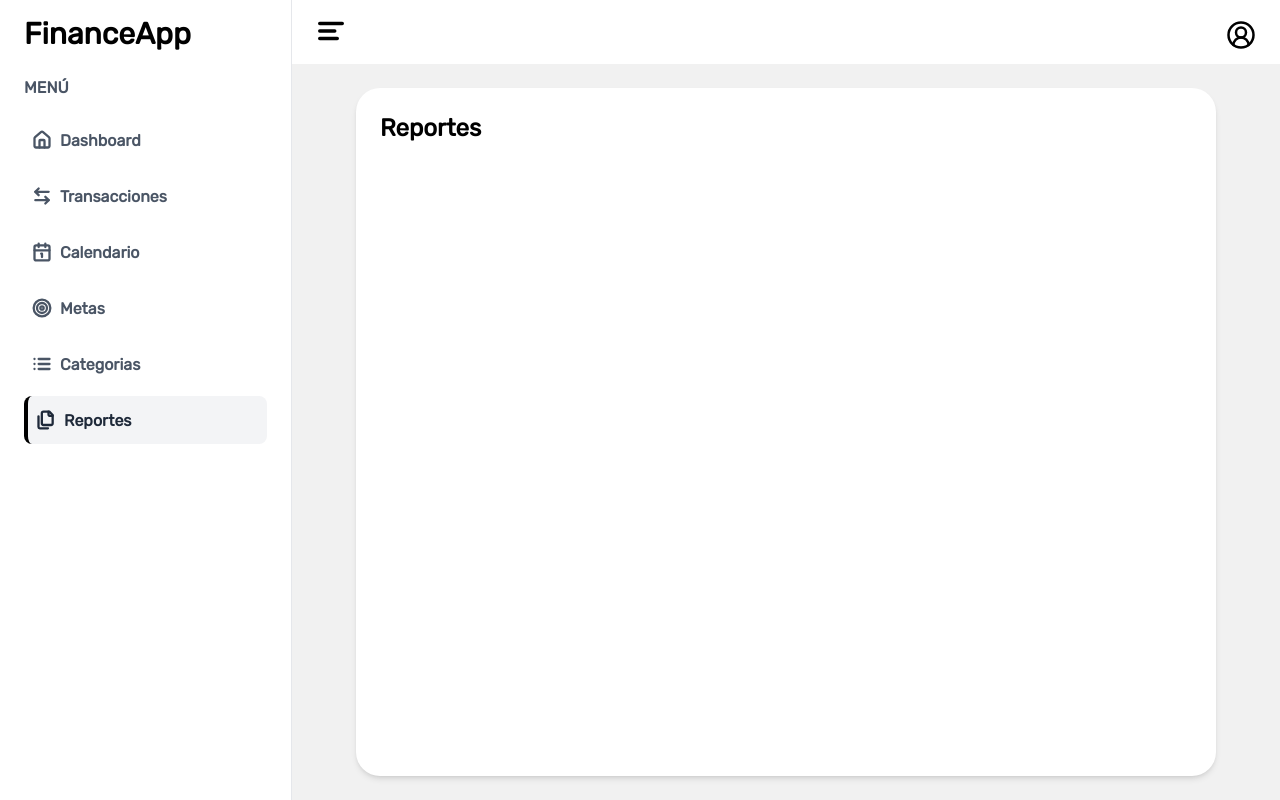
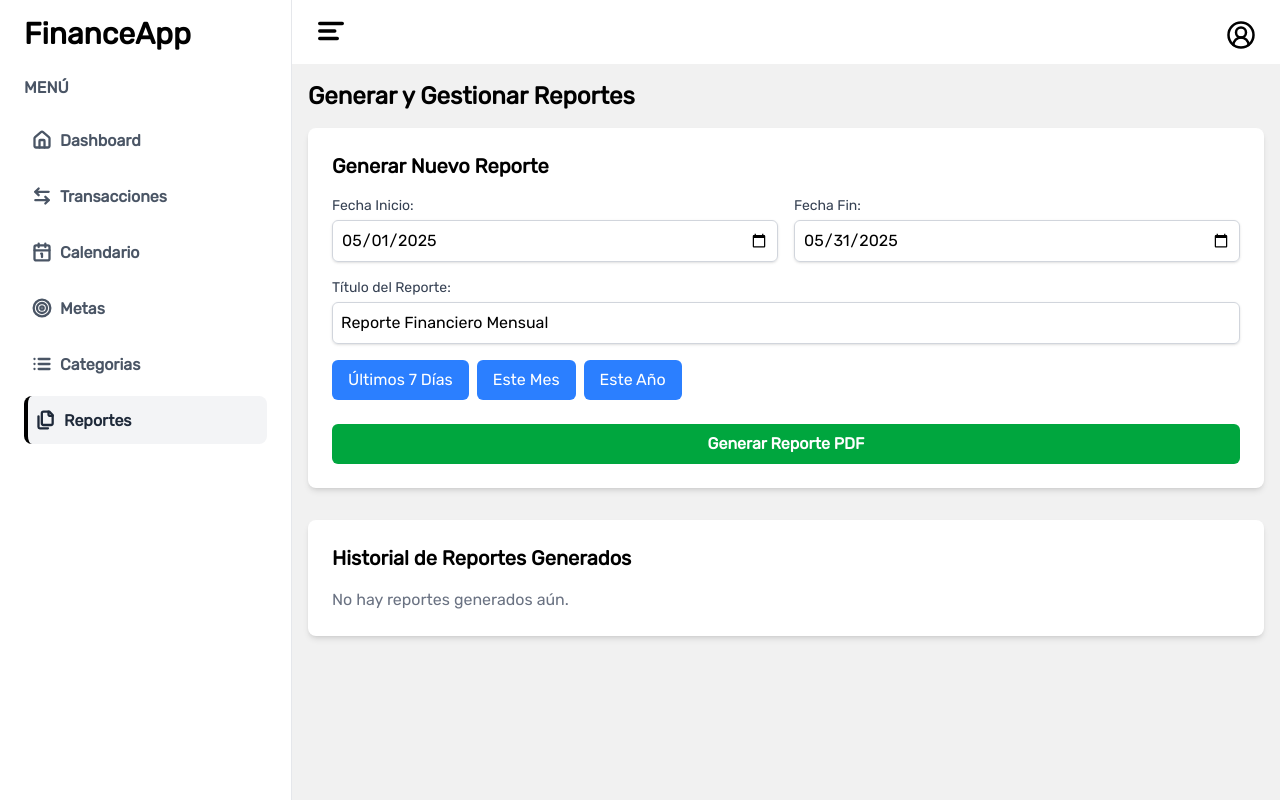
Before and after one commit to Crisgn12/FinanceApp-FrontEnd, a React (Vite) app: page /Reportes in a window 1280 px wide. Built offline with nearby package versions, Linux system fonts and the light colour scheme; sample sign-in values are in the browser's storage.

Commit message:
Page Reportes (todo esta dentro de la misma pagina tengo que separarlo)

```diff
--- a/src/pages/Reportes.jsx
+++ b/src/pages/Reportes.jsx
@@ -1,10 +1,283 @@
+// src/pages/Reportes.jsx
+import React, { useState, useEffect } from "react";
+import { useAuth } from "../hooks/useAuth";
+import apiClient from "../api/index"; // Importa tu instancia de axios configurada
 
-export default function Reportes() {
+const Reportes = () => {
+  const { user, isAuthenticated } = useAuth();
+  const token = user?.token;
+
+  const [fechaInicio, setFechaInicio] = useState("");
+  const [fechaFin, setFechaFin] = useState("");
+  const [tituloReporte, setTituloReporte] = useState(
+    "Reporte Financiero Personal"
+  );
+  const [isLoading, setIsLoading] = useState(false);
+  const [error, setError] = useState(null);
+  const [reportsHistory, setReportsHistory] = useState([]);
+
+  useEffect(() => {
+    handlePeriodoChange("mensual");
+  }, []);
+
+  const handlePeriodoChange = (periodo) => {
+    const today = new Date();
+    let start = new Date();
+    let end = new Date();
+
+    switch (periodo) {
+      case "semanal":
+        start.setDate(today.getDate() - 6);
+        end = new Date(today);
+        break;
+      case "mensual":
+        start = new Date(today.getFullYear(), today.getMonth(), 1);
+        end = new Date(today.getFullYear(), today.getMonth() + 1, 0);
+        break;
+      case "anual":
+        start = new Date(today.getFullYear(), 0, 1);
+        end = new Date(today.getFullYear(), 11, 31);
+        break;
+      default:
+        break;
+    }
+
+    setFechaInicio(start.toISOString().split("T")[0]);
+    setFechaFin(end.toISOString().split("T")[0]);
+    setTituloReporte(
+      `Reporte Financiero ${
+        periodo === "personalizado"
+          ? "Personal"
+          : periodo.charAt(0).toUpperCase() + periodo.slice(1)
+      }`
+    );
+  };
+
+  const handleGenerarReportePdf = async (e) => {
+    e.preventDefault();
+    setError(null);
+    setIsLoading(true);
+
+    if (!isAuthenticated()) {
+      setError("Usuario no autenticado. Por favor, inicia sesión.");
+      setIsLoading(false);
+      return;
+    }
+
+    if (!fechaInicio || !fechaFin) {
+      setError("Por favor, selecciona una fecha de inicio y una fecha de fin.");
+      setIsLoading(false);
+      return;
+    }
+
+    try {
+      const response = await apiClient.post(
+        "/Reportes/generar-pdf",
+        {
+          fechaInicio: new Date(fechaInicio).toISOString(),
+          fechaFin: new Date(fechaFin).toISOString(),
+          tituloReporte: tituloReporte,
+        },
+        {
+          // *** IMPORTANTE: Añadir este header explícitamente ***
+          headers: {
+            Accept: "application/pdf",
+          },
+          responseType: "blob",
+        }
+      );
+
+      const blob = new Blob([response.data], { type: "application/pdf" });
+      const url = window.URL.createObjectURL(blob);
+      const a = document.createElement("a");
+      a.href = url;
+
+      let filename = "reporte_financiero.pdf";
+      const contentDisposition = response.headers["content-disposition"];
+      if (contentDisposition) {
+        const filenameMatch = contentDisposition.match(
+          /filename\*?=['"]?(?:UTF-8'')?([^"'\s;]+)['"]?/i
+        );
+        if (filenameMatch && filenameMatch[1]) {
+          filename = decodeURIComponent(filenameMatch[1]);
+        }
+      }
+      a.download = filename;
+      document.body.appendChild(a);
+      a.click();
+      a.remove();
+      window.URL.revokeObjectURL(url);
+
+      alert("Reporte PDF generado y descargado exitosamente!");
+    } catch (err) {
+      console.error("Error al generar el reporte:", err);
+      // El error 'TypeError: Failed to fetch' suele venir de Axios si el servidor no responde
+      // o si la configuración de CORS es incorrecta o si la URL no es válida.
+      // En este caso, con 406, significa que el servidor respondió pero no pudo generar lo que esperaba el cliente.
+      setError(`Error: ${err.message || "Error desconocido"}`);
+    } finally {
+      setIsLoading(false);
+    }
+  };
+
   return (
-    <div className="bg-background size-full py-6 px-16">
-        <main className="rounded-3xl shadow-md bg-white p-6 max-w-full h-full">
-            <h1 className="text-2xl font-bold">Reportes</h1>
-        </main>
+    <div className="reportes-page p-4">
+      <h1 className="text-2xl font-bold mb-4">Generar y Gestionar Reportes</h1>
+
+      <section className="report-generator-section bg-white p-6 rounded-lg shadow-md mb-8">
+        <h2 className="text-xl font-semibold mb-4">Generar Nuevo Reporte</h2>
+        <form onSubmit={handleGenerarReportePdf}>
+          <div className="grid grid-cols-1 md:grid-cols-2 gap-4 mb-4">
+            <div>
+              <label
+                htmlFor="fechaInicio"
+                className="block text-sm font-medium text-gray-700"
+              >
+                Fecha Inicio:
+              </label>
+              <input
+                type="date"
+                id="fechaInicio"
+                value={fechaInicio}
+                onChange={(e) => setFechaInicio(e.target.value)}
+                className="mt-1 block w-full border border-gray-300 rounded-md shadow-sm p-2"
+                required
+              />
+            </div>
+            <div>
+              <label
+                htmlFor="fechaFin"
+                className="block text-sm font-medium text-gray-700"
+              >
+                Fecha Fin:
+              </label>
+              <input
+                type="date"
+                id="fechaFin"
+                value={fechaFin}
+                onChange={(e) => setFechaFin(e.target.value)}
+                className="mt-1 block w-full border border-gray-300 rounded-md shadow-sm p-2"
+                required
+              />
+            </div>
+          </div>
+
+          <div className="mb-4">
+            <label
+              htmlFor="tituloReporte"
+              className="block text-sm font-medium text-gray-700"
+            >
+              Título del Reporte:
+            </label>
+            <input
+              type="text"
+              id="tituloReporte"
+              value={tituloReporte}
+              onChange={(e) => setTituloReporte(e.target.value)}
+              className="mt-1 block w-full border border-gray-300 rounded-md shadow-sm p-2"
+              placeholder="Ej: Reporte de Enero 2025"
+            />
+          </div>
+
+          <div className="flex flex-wrap gap-2 mb-6">
+            <button
+              type="button"
+              onClick={() => handlePeriodoChange("semanal")}
+              className="px-4 py-2 bg-blue-500 text-white rounded-md hover:bg-blue-600 transition-colors"
+            >
+              Últimos 7 Días
+            </button>
+            <button
+              type="button"
+              onClick={() => handlePeriodoChange("mensual")}
+              className="px-4 py-2 bg-blue-500 text-white rounded-md hover:bg-blue-600 transition-colors"
+            >
+              Este Mes
+            </button>
+            <button
+              type="button"
+              onClick={() => handlePeriodoChange("anual")}
+              className="px-4 py-2 bg-blue-500 text-white rounded-md hover:bg-blue-600 transition-colors"
+            >
+              Este Año
+            </button>
+          </div>
+
+          <button
+            type="submit"
+            className="w-full px-4 py-2 bg-green-600 text-white font-semibold rounded-md hover:bg-green-700 transition-colors disabled:opacity-50"
+            disabled={isLoading}
+          >
+            {isLoading ? "Generando..." : "Generar Reporte PDF"}
+          </button>
+          {error && <p className="text-red-500 text-sm mt-2">{error}</p>}
+        </form>
+      </section>
+
+      <section className="report-history-section bg-white p-6 rounded-lg shadow-md">
+        <h2 className="text-xl font-semibold mb-4">
+          Historial de Reportes Generados
+        </h2>
+        {reportsHistory.length === 0 ? (
+          <p className="text-gray-500">No hay reportes generados aún.</p>
+        ) : (
+          <table className="min-w-full divide-y divide-gray-200">
+            <thead className="bg-gray-50">
+              <tr>
+                <th
+                  scope="col"
+                  className="px-6 py-3 text-left text-xs font-medium text-gray-500 uppercase tracking-wider"
+                >
+                  Título
+                </th>
+                <th
+                  scope="col"
+                  className="px-6 py-3 text-left text-xs font-medium text-gray-500 uppercase tracking-wider"
+                >
+                  Periodo
+                </th>
+                <th
+                  scope="col"
+                  className="px-6 py-3 text-left text-xs font-medium text-gray-500 uppercase tracking-wider"
+                >
+                  Fecha Generación
+                </th>
+                <th
+                  scope="col"
+                  className="px-6 py-3 text-left text-xs font-medium text-gray-500 uppercase tracking-wider"
+                >
+                  Acciones
+                </th>
+              </tr>
+            </thead>
+            <tbody className="bg-white divide-y divide-gray-200">
+              {reportsHistory.map((report, index) => (
+                <tr key={index}>
+                  <td className="px-6 py-4 whitespace-nowrap">
+                    {report.title}
+                  </td>
+                  <td className="px-6 py-4 whitespace-nowrap">
+                    {report.period}
+                  </td>
+                  <td className="px-6 py-4 whitespace-nowrap">
+                    {new Date(report.generatedAt).toLocaleString()}
+                  </td>
+                  <td className="px-6 py-4 whitespace-nowrap">
+                    <button className="text-blue-600 hover:text-blue-900 mr-4">
+                      Descargar
+                    </button>
+                    <button className="text-red-600 hover:text-red-900">
+                      Eliminar
+                    </button>
+                  </td>
+                </tr>
+              ))}
+            </tbody>
+          </table>
+        )}
+      </section>
     </div>
-  )
-}
+  );
+};
+
+export default Reportes;
```
